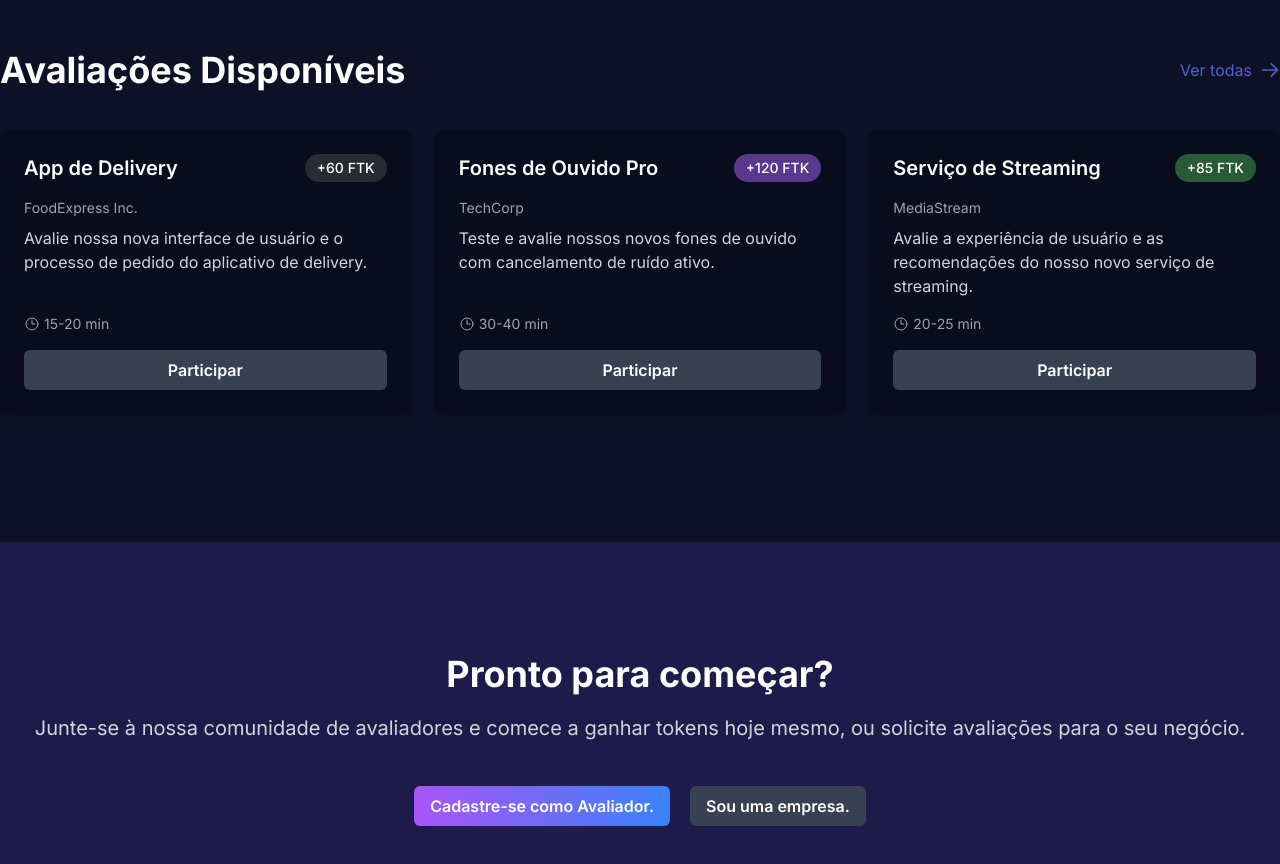
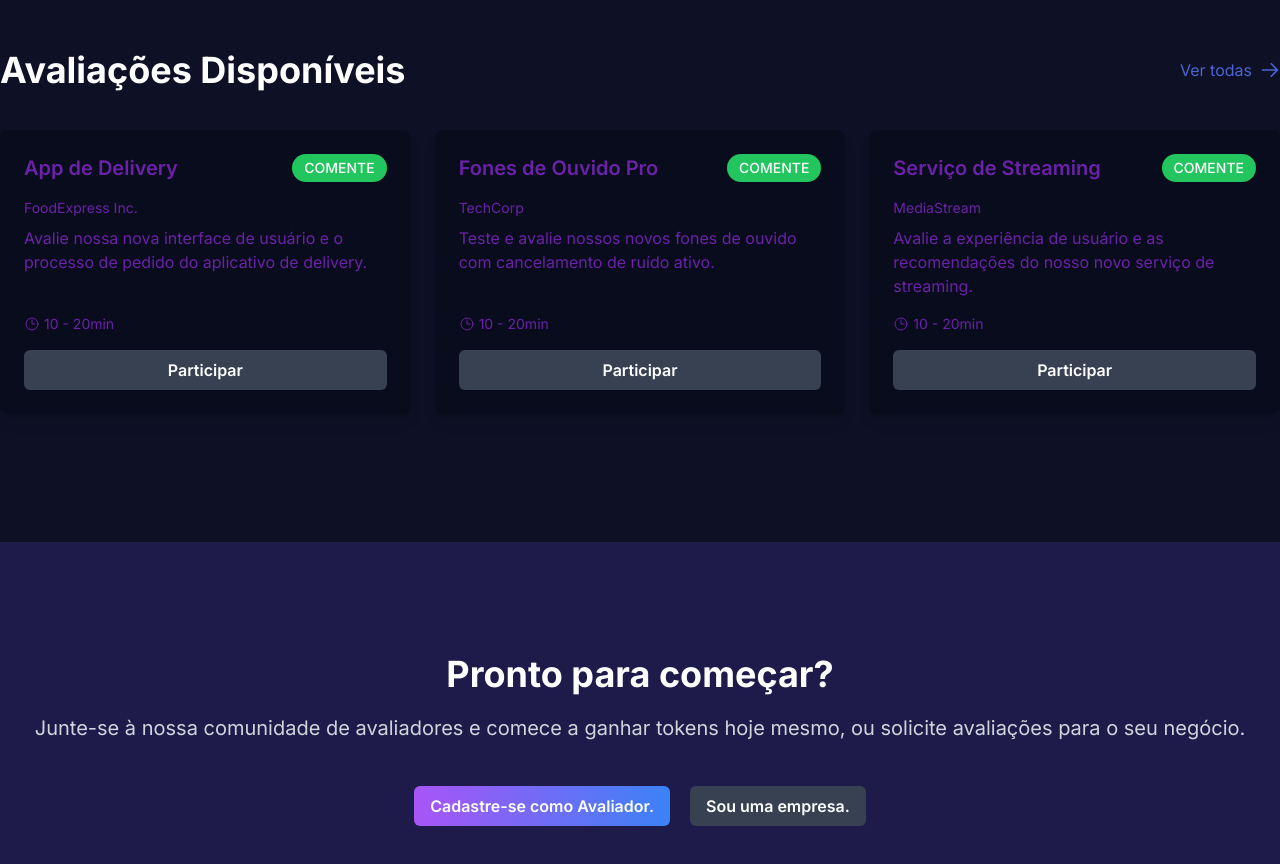
Before and after one commit to TransferoNovaIguacu/feedback-company-front, a Next.js app: page / in a window 1280 px wide. Shown: the part 1960-2824 px from the top of the page. Built offline with nearby package versions, Linux system fonts and the light colour scheme.

Commit message:
feat: integrate mission fetching and enhance comment creation functionality in components

```diff
--- a/app/company/page.tsx
+++ b/app/company/page.tsx
@@ -1,125 +1,157 @@
 "use client";
-import { useState, useEffect } from "react";
+
+import { useState, useEffect, SetStateAction } from "react";
 import { Botao1 } from "../components/Botao";
-import { CardAvaliacao, CardAvaliacaoType } from "../components/CardAvaliacao";
-import TelaFormulario from "../components/TelaFormulario";
+import { CardAvaliacao, } from "../components/CardAvaliacao";
 import CriacaoComentario from "../components/criacao-comentario";
+import api from "@/utils/axios";
 
-const mockData: CardAvaliacaoType[] = [
-  {
-    id: 1,
-    title: "App de Delivery",
-    company: "FoodExpress Inc.",
-    description:
-      "Avalie nossa nova interface de usuário e o processo de pedido do aplicativo de delivery.",
-    time: "15-20 min",
-    reward: "+60 FTK",
-    rewardBg: "bg-[#282B33]",
-    rewardText: "text-white",
-    href: "/auth/login",
-  },
-  {
-    id: 2,
-    title: "Fones de Ouvido Pro",
-    company: "TechCorp",
-    description:
-      "Teste e avalie nossos novos fones de ouvido com cancelamento de ruído ativo.",
-    time: "30-40 min",
-    reward: "+120 FTK",
-    rewardBg: "bg-[#5A388D]",
-    rewardText: "text-white",
-    href: "/auth/login",
-  },
-  {
-    id: 3,
-    title: "Serviço de Streaming",
-    company: "MediaStream",
-    description:
-      "Avalie a experiência de usuário e as recomendações do nosso novo serviço de streaming.",
-    time: "20-25 min",
-    reward: "+85 FTK",
-    rewardBg: "bg-[#285A38]",
-    rewardText: "text-white",
-    href: "/auth/login",
-  },
-  {
-    id: 4,
-    title: "App de Delivery",
-    company: "FoodExpress Inc.",
-    description:
-      "Avalie nossa nova interface de usuário e o processo de pedido do aplicativo de delivery.",
-    time: "15-20 min",
-    reward: "+60 FTK",
-    rewardBg: "bg-[#282B33]",
-    rewardText: "text-white",
-    href: "/auth/login",
-  },
-  {
-    id: 5,
-    title: "Fones de Ouvido Pro",
-    company: "TechCorp",
-    description:
-      "Teste e avalie nossos novos fones de ouvido com cancelamento de ruído ativo.",
-    time: "30-40 min",
-    reward: "+120 FTK",
-    rewardBg: "bg-[#5A388D]",
-    rewardText: "text-white",
-    href: "/auth/login",
-  },
-  {
-    id: 6,
-    title: "Serviço de Streaming",
-    company: "MediaStream",
-    description:
-      "Avalie a experiência de usuário e as recomendações do nosso novo serviço de streaming.",
-    time: "20-25 min",
-    reward: "+85 FTK",
-    rewardBg: "bg-[#285A38]",
-    rewardText: "text-white",
-    href: "/auth/login",
-  },
-  {
-    id: 7,
-    title: "App de Delivery",
-    company: "FoodExpress Inc.",
-    description:
-      "Avalie nossa nova interface de usuário e o processo de pedido do aplicativo de delivery.",
-    time: "15-20 min",
-    reward: "+60 FTK",
-    rewardBg: "bg-[#282B33]",
-    rewardText: "text-white",
-    href: "/auth/login",
-  },
-  {
-    id: 8,
-    title: "Fones de Ouvido Pro",
-    company: "TechCorp",
-    description:
-      "Teste e avalie nossos novos fones de ouvido com cancelamento de ruído ativo.",
-    time: "30-40 min",
-    reward: "+120 FTK",
-    rewardBg: "bg-[#5A388D]",
-    rewardText: "text-white",
-    href: "/auth/login",
-  },
-  {
-    id: 9,
-    title: "Serviço de Streaming",
-    company: "MediaStream",
-    description:
-      "Avalie a experiência de usuário e as recomendações do nosso novo serviço de streaming.",
-    time: "20-25 min",
-    reward: "+85 FTK",
-    rewardBg: "bg-[#285A38]",
-    rewardText: "text-white",
-    href: "/auth/login",
-  },
-];
+// const mockData: CardAvaliacaoType[] = [
+//   {
+//     id: 1,
+//     title: "App de Delivery",
+//     company: "FoodExpress Inc.",
+//     description:
+//       "Avalie nossa nova interface de usuário e o processo de pedido do aplicativo de delivery.",
+//     time: "15-20 min",
+//     reward: "+60 FTK",
+//     rewardBg: "bg-[#282B33]",
+//     rewardText: "text-white",
+//     href: "/auth/login",
+//   },
+//   {
+//     id: 2,
+//     title: "Fones de Ouvido Pro",
+//     company: "TechCorp",
+//     description:
+//       "Teste e avalie nossos novos fones de ouvido com cancelamento de ruído ativo.",
+//     time: "30-40 min",
+//     reward: "+120 FTK",
+//     rewardBg: "bg-[#5A388D]",
+//     rewardText: "text-white",
+//     href: "/auth/login",
+//   },
+//   {
+//     id: 3,
+//     title: "Serviço de Streaming",
+//     company: "MediaStream",
+//     description:
+//       "Avalie a experiência de usuário e as recomendações do nosso novo serviço de streaming.",
+//     time: "20-25 min",
+//     reward: "+85 FTK",
+//     rewardBg: "bg-[#285A38]",
+//     rewardText: "text-white",
+//     href: "/auth/login",
+//   },
+//   {
+//     id: 4,
+//     title: "App de Delivery",
+//     company: "FoodExpress Inc.",
+//     description:
+//       "Avalie nossa nova interface de usuário e o processo de pedido do aplicativo de delivery.",
+//     time: "15-20 min",
+//     reward: "+60 FTK",
+//     rewardBg: "bg-[#282B33]",
+//     rewardText: "text-white",
+//     href: "/auth/login",
+//   },
+//   {
+//     id: 5,
+//     title: "Fones de Ouvido Pro",
+//     company: "TechCorp",
+//     description:
+//       "Teste e avalie nossos novos fones de ouvido com cancelamento de ruído ativo.",
+//     time: "30-40 min",
+//     reward: "+120 FTK",
+//     rewardBg: "bg-[#5A388D]",
+//     rewardText: "text-white",
+//     href: "/auth/login",
+//   },
+//   {
+//     id: 6,
+//     title: "Serviço de Streaming",
+//     company: "MediaStream",
+//     description:
+//       "Avalie a experiência de usuário e as recomendações do nosso novo serviço de streaming.",
+//     time: "20-25 min",
+//     reward: "+85 FTK",
+//     rewardBg: "bg-[#285A38]",
+//     rewardText: "text-white",
+//     href: "/auth/login",
+//   },
+//   {
+//     id: 7,
+//     title: "App de Delivery",
+//     company: "FoodExpress Inc.",
+//     description:
+//       "Avalie nossa nova interface de usuário e o processo de pedido do aplicativo de delivery.",
+//     time: "15-20 min",
+//     reward: "+60 FTK",
+//     rewardBg: "bg-[#282B33]",
+//     rewardText: "text-white",
+//     href: "/auth/login",
+//   },
+//   {
+//     id: 8,
+//     title: "Fones de Ouvido Pro",
+//     company: "TechCorp",
+//     description:
+//       "Teste e avalie nossos novos fones de ouvido com cancelamento de ruído ativo.",
+//     time: "30-40 min",
+//     reward: "+120 FTK",
+//     rewardBg: "bg-[#5A388D]",
+//     rewardText: "text-white",
+//     href: "/auth/login",
+//   },
+//   {
+//     id: 9,
+//     title: "Serviço de Streaming",
+//     company: "MediaStream",
+//     description:
+//       "Avalie a experiência de usuário e as recomendações do nosso novo serviço de streaming.",
+//     time: "20-25 min",
+//     reward: "+85 FTK",
+//     rewardBg: "bg-[#285A38]",
+//     rewardText: "text-white",
+//     href: "/auth/login",
+//   },
+// ];
+export interface Mission {
+  id: number;
+  mission_type: string;
+  title: string;
+  description: string;
+  url: string;
+  status: string;
+  created_at: string; // ISO date string
+  updated_at: string; // ISO date string
+  company: number;
+  contracted_plan: number;
+  assigned_to: number;
+}
+
+export const fetchMissions = async (setMockData: React.Dispatch<SetStateAction<Mission[]>>) => {
+  console.log("Executando fetchMissions...");
+  try {
+    const token = localStorage.getItem("TOKEN");
+    if (!token) throw new Error("Token não encontrado");
+
+    const response = await api.get("missions/missions/company-missions/", {
+      headers: {
+        Authorization: `Bearer ${token}`,
+      },
+    });
+    setMockData(response.data);
+  } catch (error) {
+    console.error("Erro em fetchMissions:", error);
+  }
+};
 
 export default function CompanyPage() {
   const [paginaAtual, setPaginaAtual] = useState(1);
   const [busca, setBusca] = useState("");
   const [creatMission, setCreatMission] = useState<boolean>(false);
+  const [mockData, setMockData] = useState<Mission[]>([]);
   const itensPorPagina = 6;
 
   const hundleOpen = () => {
@@ -141,6 +173,9 @@ export default function CompanyPage() {
   // Resetar para a página 1 quando a busca mudar
   useEffect(() => {
     setPaginaAtual(1);
+    if (typeof window !== "undefined") {
+      fetchMissions(setMockData);
+    }
   }, [busca]);
 
   return (
@@ -166,7 +201,7 @@ export default function CompanyPage() {
       >
         {creatMission && (
           <div className="min-w-[60vw] !max-h-[70vh]">
-            <CriacaoComentario />
+            <CriacaoComentario setMockData={setMockData} mockData={mockData} />
           </div>
         )}
         <div
--- a/app/components/AvailableEvaluations.tsx
+++ b/app/components/AvailableEvaluations.tsx
@@ -29,6 +29,7 @@ export default function AvailableEvaluations() {
             rewardBg: "bg-[#282B33]",
             rewardText: "text-white",
             href: "/auth/login",
+             mission_type: "COMENTE"
           },
           {
             id: 2,
@@ -41,6 +42,7 @@ export default function AvailableEvaluations() {
             rewardBg: "bg-[#5A388D]",
             rewardText: "text-white",
             href: "/auth/login",
+            mission_type: "COMENTE"
           },
           {
             id: 3,
@@ -53,6 +55,7 @@ export default function AvailableEvaluations() {
             rewardBg: "bg-[#285A38]",
             rewardText: "text-white",
             href: "/auth/login",
+             mission_type: "COMENTE"
           },
         ];
         setEvaluations(mockData);
--- a/app/components/CardAvaliacao.tsx
+++ b/app/components/CardAvaliacao.tsx
@@ -1,48 +1,37 @@
 // components/CardAvaliacao.tsx
 import React, { ReactNode } from 'react';
 import { Botao2 } from './Botao'; // Assumindo que Botao2 está em './Botao'
+import { Mission } from '../company/page';
 
-// Definição da interface para as props do CardAvaliacao
-export interface CardAvaliacaoType {
-  id: number;
-  title: string;
-  company: string;
-  description: string;
-  time: string;
-  reward: string;
-  rewardBg: string; // Classes Tailwind para o background da recompensa
-  rewardText: string; // Classes Tailwind para a cor do texto da recompensa
-  href: string; // O link para onde o card deve redirecionar
-}
 
 interface CardAvaliacaoProps {
-    CardAvaliacaoInfo: CardAvaliacaoType,
+    CardAvaliacaoInfo: Mission,
     className?: string
     botao?: ReactNode
 }
 
 export  function CardAvaliacao({CardAvaliacaoInfo, className, botao}: CardAvaliacaoProps) {
-    const {company, description, href, reward,rewardBg, rewardText, time, title} = CardAvaliacaoInfo
+    const {company, description, title, mission_type, url} = CardAvaliacaoInfo
   return (
-    <div className={`bg-gray-950 rounded-lg p-6 shadow-lg flex flex-col bg-opacity-45 ${className}`}>
+    <div className={`bg-gray-950 rounded-lg p-6 shadow-lg flex flex-col bg-opacity-45 max-h-96 ${className}`}>
       <div className="flex justify-between items-start mb-4">
-        <h3 className="text-xl font-semibold text-white">
+        <h3 className="text-xl font-semibold text-purple-800">
           {title}
         </h3>
         <span
-          className={`${rewardBg} ${rewardText} text-sm font-medium px-3 py-1 rounded-full`}
+          className={`ml-4 bg-green-500 text-sm font-medium px-3 py-1 rounded-full`}
         >
-          {reward}
+          {mission_type}
         </span>
       </div>
-      <p className="text-sm text-gray-400 mb-2">
+      <p className="text-sm text-purple-800 mb-2">
         {company}
       </p>
-      <p className="text-gray-300 text-base flex-grow mb-4">
+      <p className="text-purple-800 text-base flex-grow mb-4">
         {description}
       </p>
 
-      <div className="flex items-center text-gray-400 text-sm mt-auto mb-4">
+      <div className="flex items-center text-purple-800 text-sm mt-auto mb-4">
         <svg
           xmlns="http://www.w3.org/2000/svg"
           fill="none"
@@ -57,9 +46,9 @@ export  function CardAvaliacao({CardAvaliacaoInfo, className, botao}: CardAvalia
             d="M12 6v6h4.5m4.5 0a9 9 0 1 1-18 0 9 9 0 0 1 18 0Z"
           />
         </svg>
-        {time}
+        10 - 20min
       </div>
-      <a href={href}>
+      <a href={url}>
         {!botao? <Botao2 texto="Participar" /> : botao}
       </a>
     </div>
```
Also changed, not shown: app/components/criacao-comentario.tsx (+19 -7 lines).
